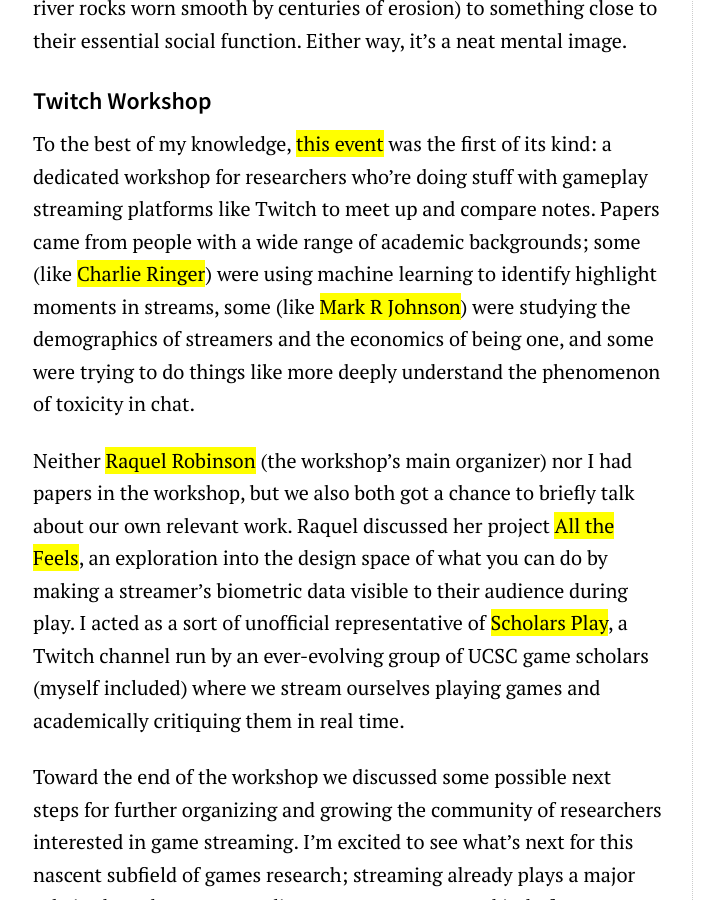
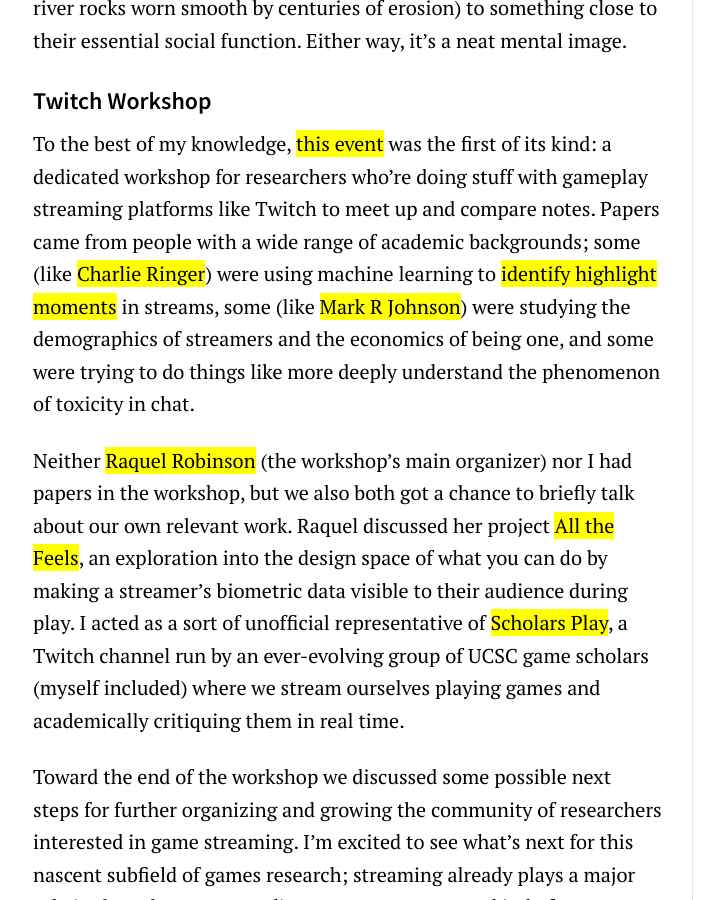
Before and after one commit to mkremins/mkremins.github.io, a Jekyll site: the page built from _posts/2018-08-13-highlights-fdg-2018.md, in a window 1280 px wide and 900 px high, scrolled down 3327 px. Shown: the whole window, without its empty margins (127-851 px from the left). Built offline with Jekyll 4.4.1, drawn with Linux system fonts in a browser that asks for light colours; nearby versions of some CDN libraries; part of the change alters nothing that is shown.

```diff
--- a/_posts/2018-08-13-highlights-fdg-2018.md
+++ b/_posts/2018-08-13-highlights-fdg-2018.md
@@ -29,7 +29,7 @@ This has some obvious connections to the idea of games as rituals, and makes me
 
 #### Twitch Workshop
 
-To the best of my knowledge, [this event](https://sites.google.com/ucsc.edu/fdg-twitch-workshop/papers) was the first of its kind: a dedicated workshop for researchers who're doing stuff with gameplay streaming platforms like Twitch to meet up and compare notes. Papers came from people with a wide range of academic backgrounds; some (like [Charlie Ringer](https://twitter.com/chardr27)) were using machine learning to identify highlight moments in streams, some (like [Mark R Johnson](https://twitter.com/mrj_games)) were studying the demographics of streamers and the economics of being one, and some were trying to do things like more deeply understand the phenomenon of toxicity in chat.
+To the best of my knowledge, [this event](https://sites.google.com/ucsc.edu/fdg-twitch-workshop/papers) was the first of its kind: a dedicated workshop for researchers who're doing stuff with gameplay streaming platforms like Twitch to meet up and compare notes. Papers came from people with a wide range of academic backgrounds; some (like [Charlie Ringer](https://twitter.com/chardr27)) were using machine learning to [identify highlight moments](https://www.charlieringer.com/files/Ringer_FDG_2018.pdf) in streams, some (like [Mark R Johnson](https://twitter.com/mrj_games)) were studying the demographics of streamers and the economics of being one, and some were trying to do things like more deeply understand the phenomenon of toxicity in chat.
 
 Neither [Raquel Robinson](https://twitter.com/mediocregiraffe) (the workshop's main organizer) nor I had papers in the workshop, but we also both got a chance to briefly talk about our own relevant work. Raquel discussed her project [All the Feels](https://escholarship.org/uc/item/6mb4f7hb), an exploration into the design space of what you can do by making a streamer's biometric data visible to their audience during play. I acted as a sort of unofficial representative of [Scholars Play](https://twitter.com/scholarsplay), a Twitch channel run by an ever-evolving group of UCSC game scholars (myself included) where we stream ourselves playing games and academically critiquing them in real time.
 
```
